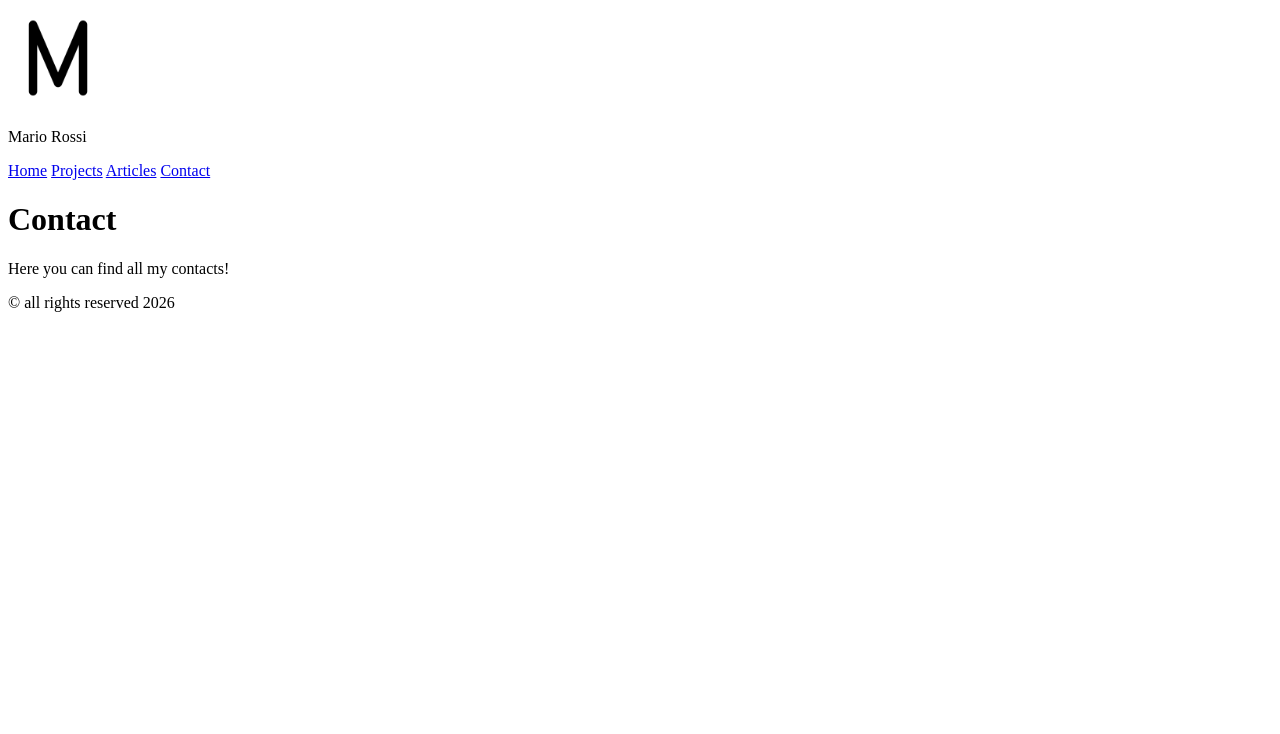
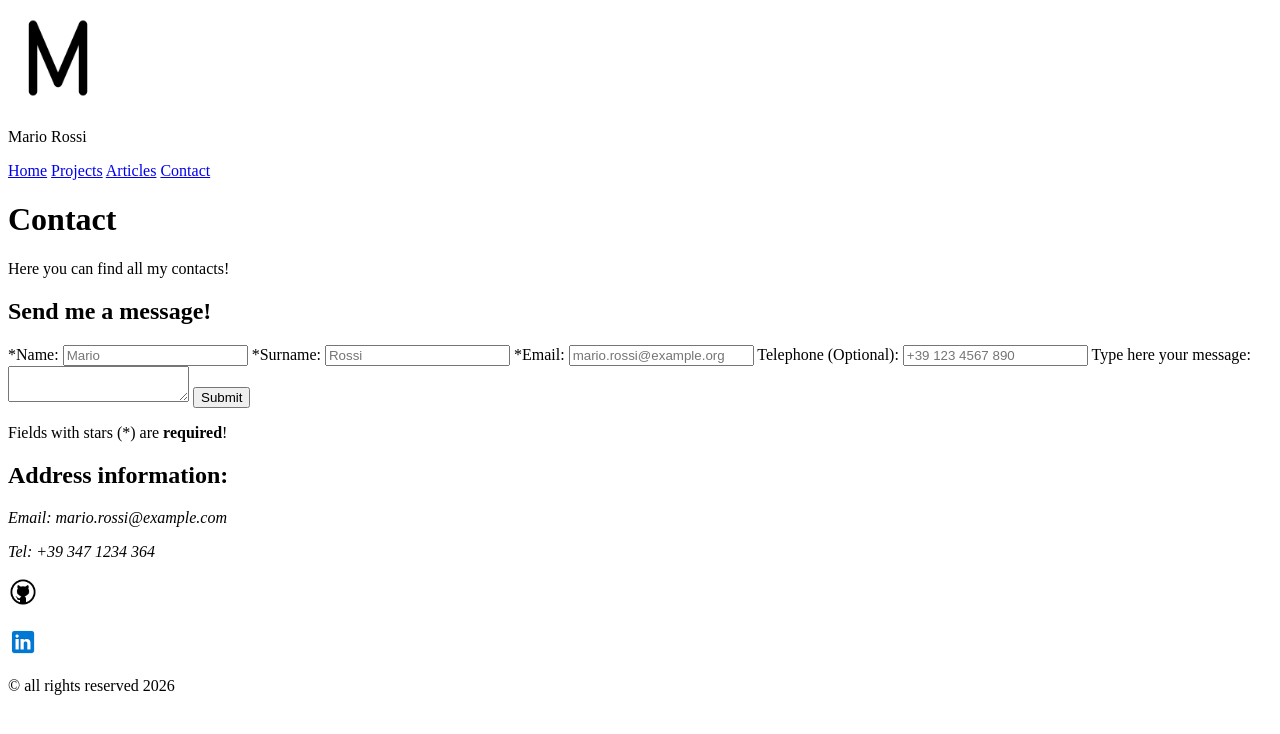
Before and after one commit to danilopillitu/roadmap.sh-projects, a plain HTML site: page frontend-projects/02-basic-html-website/contact.html in a window 1280 px wide. Drawn offline with Linux system fonts and the light colour scheme.

Commit message:
Ended project
Added contact information and icons

```diff
--- a/frontend-projects/02-basic-html-website/contact.html
+++ b/frontend-projects/02-basic-html-website/contact.html
@@ -25,7 +25,7 @@
     <!-- FAVICON -->
     <link rel="icon" href="images/Logo.png">
     <!-- TAB TITLE -->
-    <title>Basic HTML Webpage</title>
+    <title>Contact | Basic HTML Webpage</title>
 </head>
 
 <body>
@@ -53,10 +53,40 @@
     </header>
 
     <main>
+        <!-- CONTACT ME - EMAIL FORM -->
+        <form action="https://example.org">
+            <h2>Send me a message!</h2>
+            <label for="name">*Name:</label>
+            <input type="text" id="name" name="name" placeholder="Mario" required>
+            <label for="surname">*Surname:</label>
+            <input type="text" id="surname" name="surname" placeholder="Rossi" required>
+            <label for="email">*Email:</label>
+            <input type="email" id="email" name="email" placeholder="mario.rossi@example.org" required>
+            <label for="tel">Telephone (Optional):</label>
+            <input type="tel" id="tel" name="tel" placeholder="+39 123 4567 890">
+            <label for="message">Type here your message:</label>
+            <textarea id="message" name="message"></textarea>
+            <button>Submit</button>
+            <p>Fields with stars (*) are <strong>required</strong>!</p>
+        </form>
+
+
 
     </main>
 
     <footer>
+        <!-- ADDRESS -->
+        <h2>Address information:</h2>
+        <address>
+            <p>Email: mario.rossi@example.com</p>
+            <p>Tel: +39 347 1234 364</p>
+            <p><a href="https://github.com" target="_blank"><img src="images/github_icon.png" alt="GitHub's Logo"
+                        width="30" height="30"></a>
+            </p>
+            <p><a href="https://linkedin.com" target="_blank"><img src="images/linkedin_icon.png" alt="LinkedIn's Logo"
+                        width="30" height="30"></a></p>
+        </address>
+
         <!-- COPYRIGHT -->
         <p class="copyright">&copy; all rights reserved 2026</p>
     </footer>
```
Also changed, not shown: frontend-projects/02-basic-html-website/images/github_icon.png (added), frontend-projects/02-basic-html-website/images/linkedin_icon.png (added).
